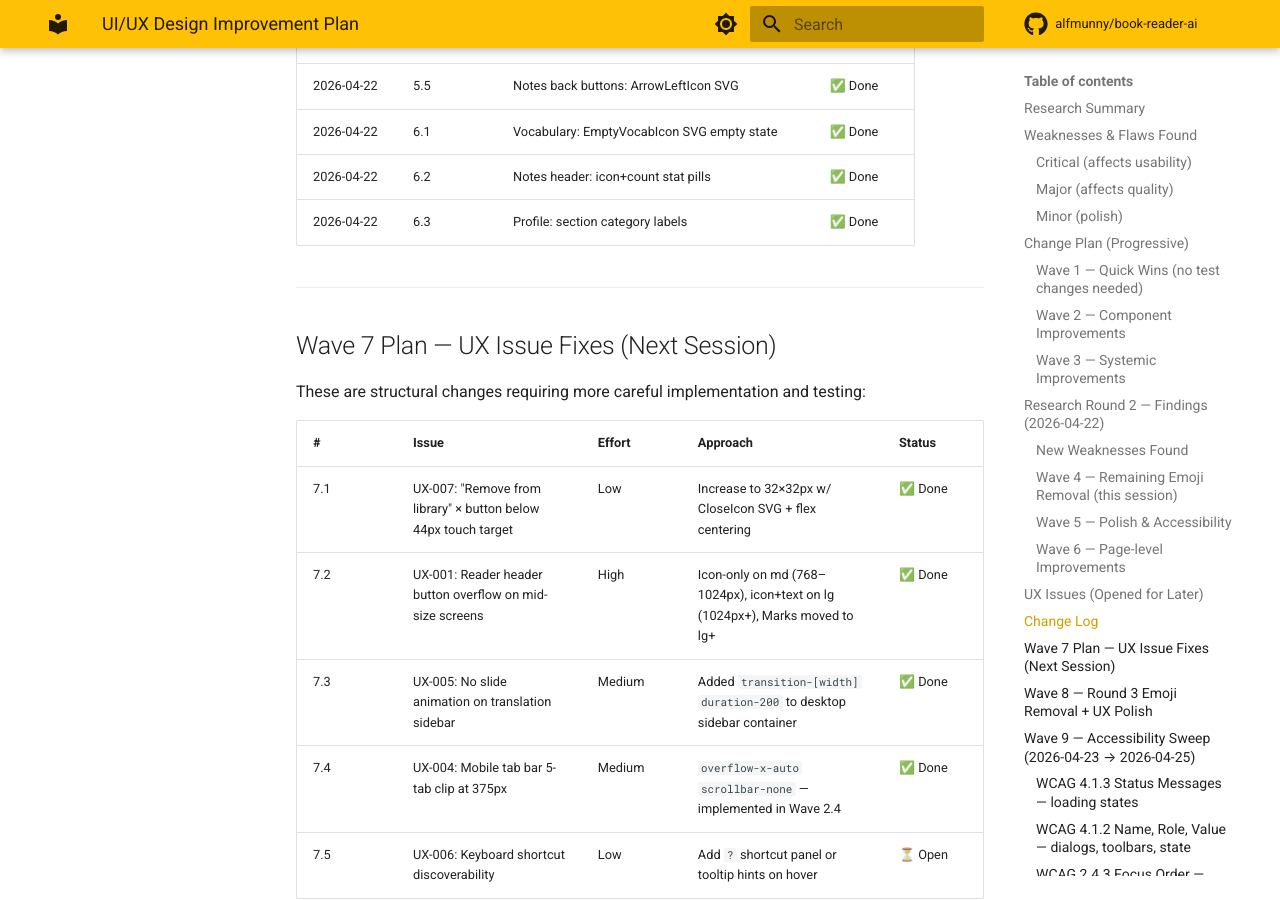
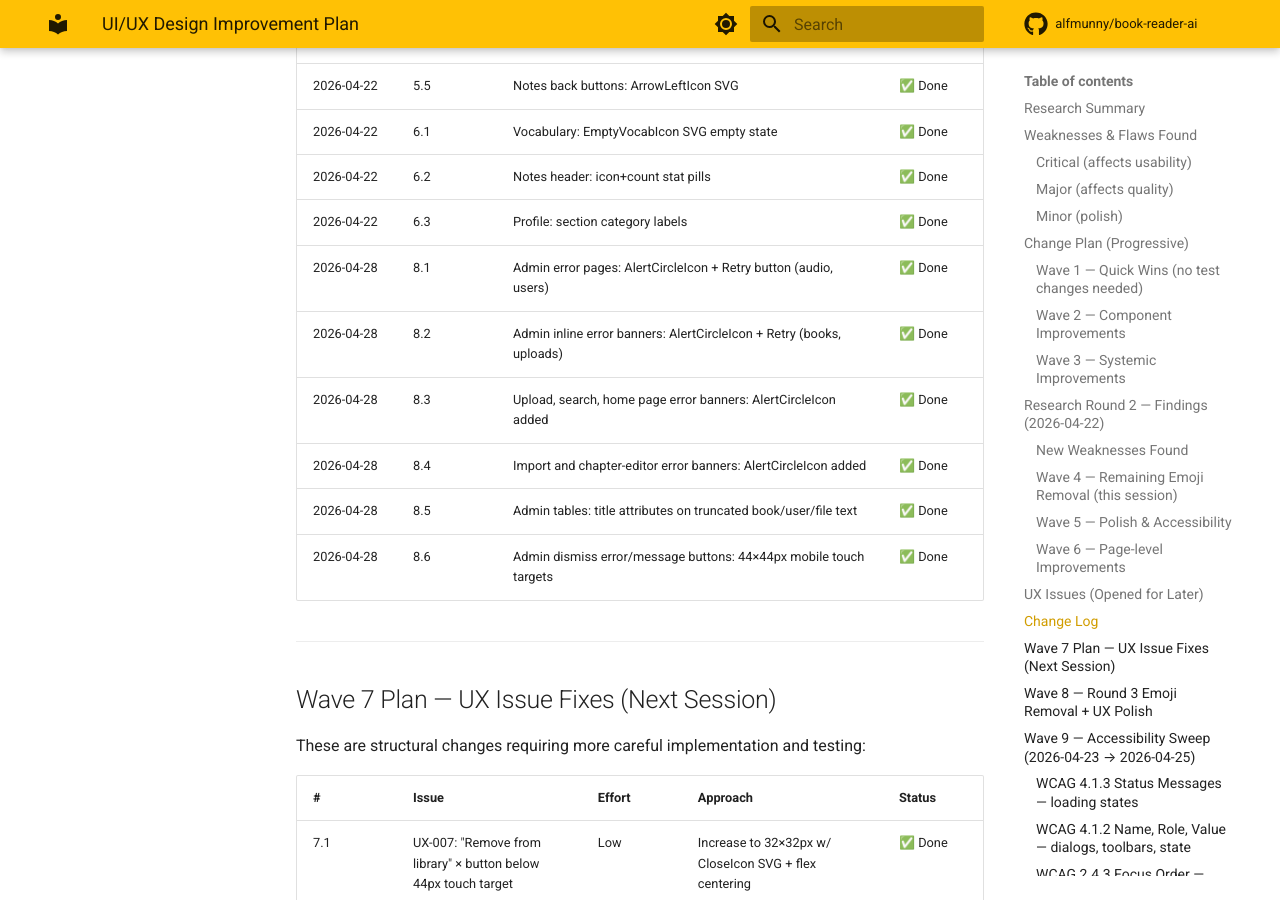
Before and after one commit to alfmunny/book-reader-ai, an MkDocs documentation site: the page built from docs/design-improvement-plan.md, in a window 1280 px wide and 900 px high, scrolled down 7424 px. Built offline with MkDocs 1.6.1 and Material for MkDocs 9.7.7, drawn with Linux system fonts in a browser that asks for light colours; comment, search, counter and statistics services are not loaded.

Commit message:
docs: log wave 8 UX improvements in design-improvement-plan.md
Co-Authored-By: Claude Sonnet 4.6 <noreply@anthropic.com>

```diff
--- a/docs/design-improvement-plan.md
+++ b/docs/design-improvement-plan.md
@@ -170,6 +170,12 @@ Second pass covered: vocabulary page, notes page, profile page, import page, Ann
 | 2026-04-22 | 6.1 | Vocabulary: EmptyVocabIcon SVG empty state | ✅ Done |
 | 2026-04-22 | 6.2 | Notes header: icon+count stat pills | ✅ Done |
 | 2026-04-22 | 6.3 | Profile: section category labels | ✅ Done |
+| 2026-04-28 | 8.1 | Admin error pages: AlertCircleIcon + Retry button (audio, users) | ✅ Done |
+| 2026-04-28 | 8.2 | Admin inline error banners: AlertCircleIcon + Retry (books, uploads) | ✅ Done |
+| 2026-04-28 | 8.3 | Upload, search, home page error banners: AlertCircleIcon added | ✅ Done |
+| 2026-04-28 | 8.4 | Import and chapter-editor error banners: AlertCircleIcon added | ✅ Done |
+| 2026-04-28 | 8.5 | Admin tables: title attributes on truncated book/user/file text | ✅ Done |
+| 2026-04-28 | 8.6 | Admin dismiss error/message buttons: 44×44px mobile touch targets | ✅ Done |
 
 ---
 
```
